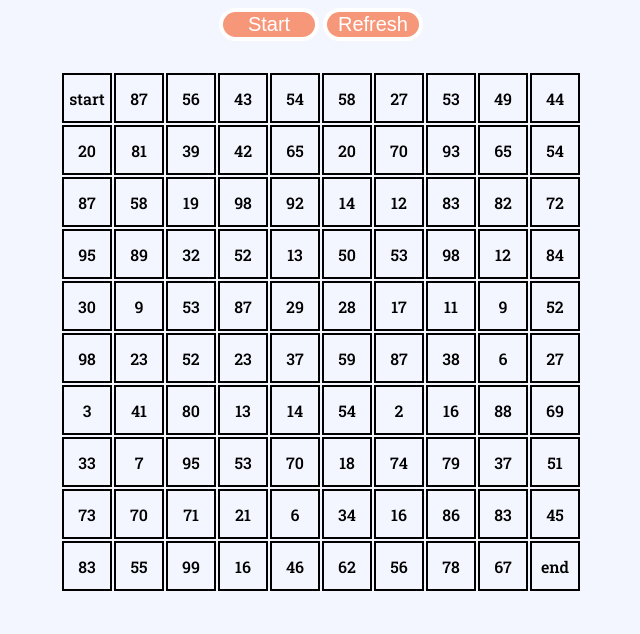
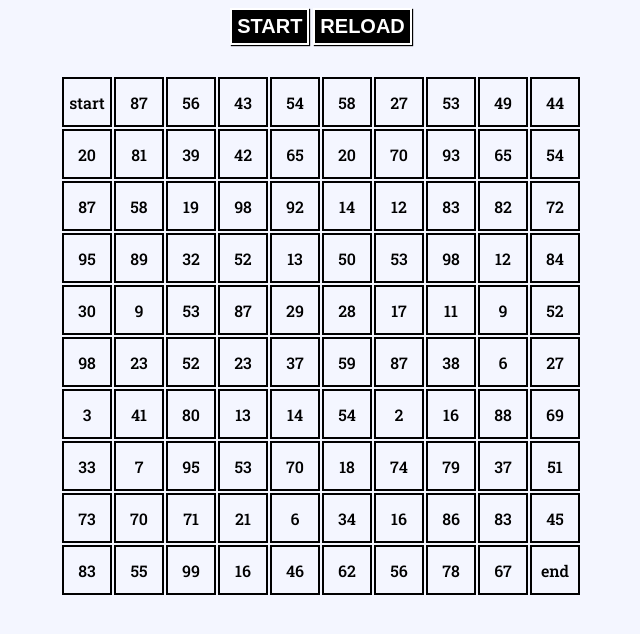
Before and after one commit to ayush-tiwari57/Algorithm-Visualizer, a plain HTML site: page index.html in a window 1280 px wide. Shown: the whole page, without its empty margins (319-959 px from the left). Drawn offline with Linux system fonts and the light colour scheme.

Commit message:
Color definitions

```diff
--- a/index.html
+++ b/index.html
@@ -11,8 +11,8 @@
   </head>
   <body>
     <nav>
-      <button class="start nav" onClick="start()">Start</button>
-      <button class="refresh nav" onClick="refresh();">Refresh</button>
+      <button class="start nav" onClick="start()">START</button>
+      <button class="refresh nav" onClick="refresh();">RELOAD</button>
       <!-- <button class="wall nav" onClick="wall();">Wall</button> -->
       <!-- <a
         href="https://github.com/tlylt/path-finding-visualization"
--- a/main.js
+++ b/main.js
@@ -108,7 +108,8 @@ document.addEventListener('click', (event) => {
       }
     }, counter * 100);
     setTimeout(() => {
-      node.style.backgroundColor = "#006400";
+      node.style.backgroundColor = "#DC143C";
+      node.style.color = "#ffffff";
     }, counter * 100 + 100);
   } // End changeColor
 
@@ -155,8 +156,10 @@ document.addEventListener('click', (event) => {
     // Draw out best route
     setTimeout(() => {
       startNode.style.backgroundColor = "#00FF00";
+      startNode.style.color = "#000000";
       while (endNode.getAttribute("parent") != "null") {
         endNode.style.backgroundColor = "#00FF00";
+        endNode.style.color = "#000000";
         var coor = endNode.getAttribute("parent").split("|");
         var prow = parseInt(coor[0]);
         var pcol = parseInt(coor[1]);
--- a/style.css
+++ b/style.css
@@ -7,6 +7,8 @@ body {
   }
   .container {
     display: grid;
+    margin-left: auto;
+    margin-right: auto;
     grid-template-columns: repeat(10, 50px);
     grid-template-rows: repeat(10, 50px);
      grid-row-gap: 2px;
@@ -14,16 +16,21 @@ body {
   }
 
   button {
-    width: 5em;
-    border-radius: 1em;
+    width: auto;
     height: auto;
+    padding: 5px;
+    box-shadow: 1px 1px 1px black;
     color: white;
-    border: 4px solid white;
+    border: 2px solid white;
     font-size: 20px;
-    background-color: #f7977a;
+    font-weight: bolder;
+    background-color: black ;
     cursor: pointer;
     margin-bottom: 2rem;
+    margin-left: auto;
+    margin-right: auto;
   }
+
   a {
     color: #f7977a;
   }
@@ -39,9 +46,13 @@ body {
 
   /* Wall */
   .wall{
-      background-color: black;
+      background-color: rgb(83, 80, 80);
+      color: rgb(83, 80, 80);
   }
-
+  .pathcell{
+    background-color: #00FF00;
+    color: #000000;
+  }
   .explanation {
     max-width: 55vh;
   }
```
